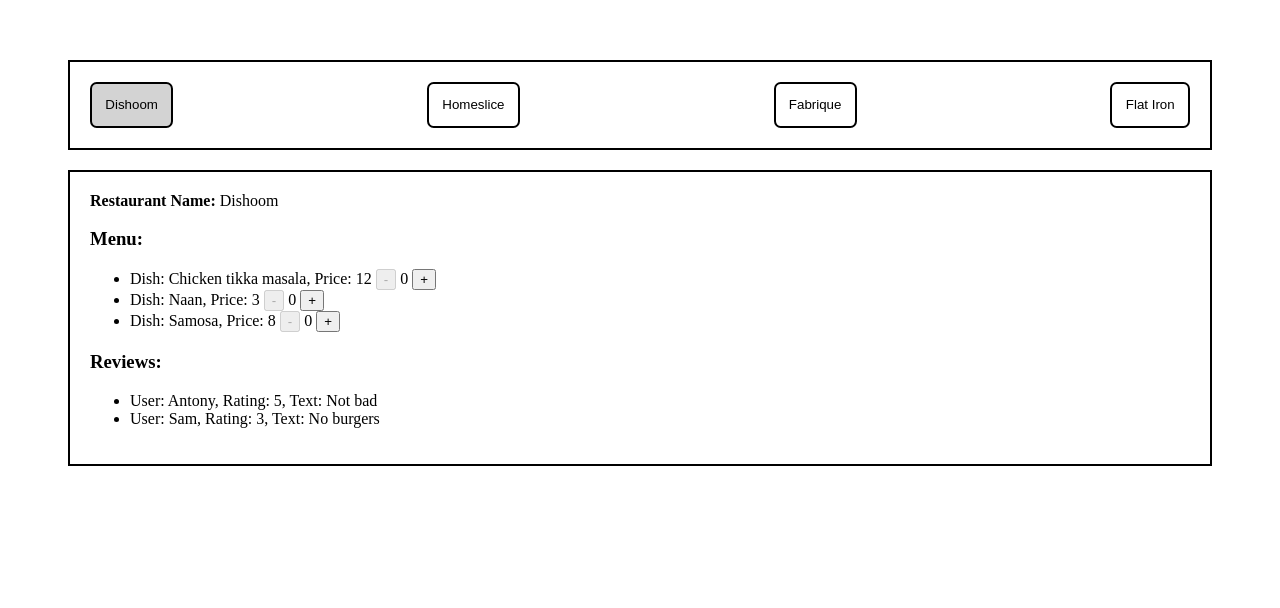
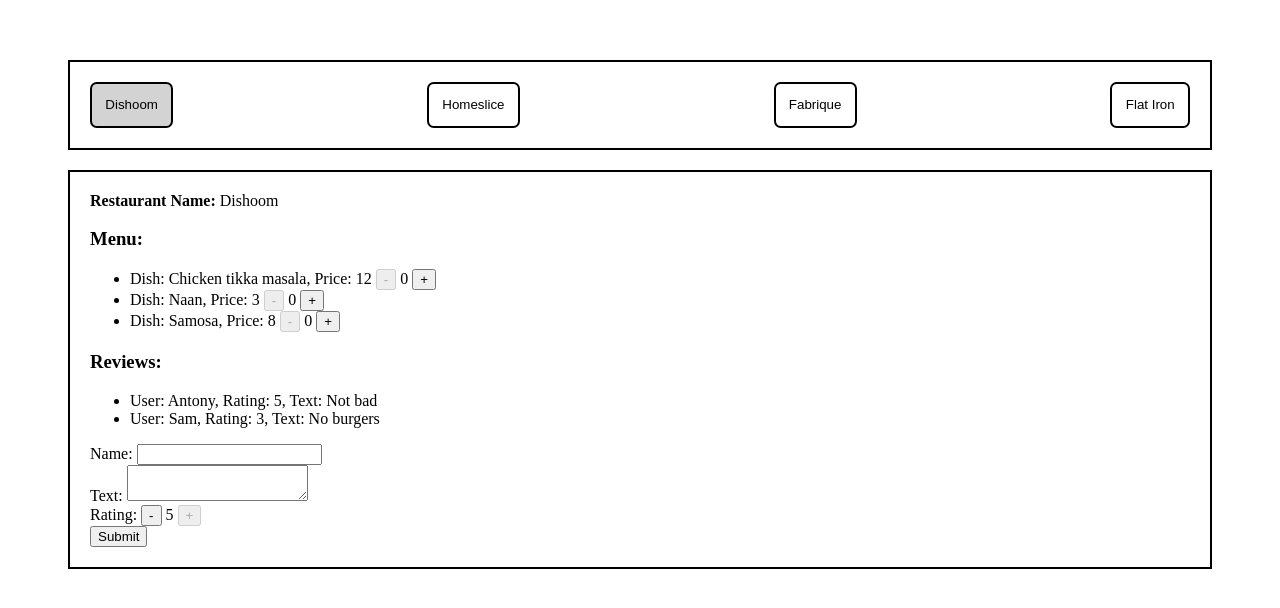
Before and after one commit to ivan-education/react-20231109, a React app: page / in a window 1280 px wide. Both pictures are taken after a click on the button "Dishoom". Shown: the top 608 px of the page. Built offline with nearby package versions, Linux system fonts and the light colour scheme; the HTML template or start-up script is replaced by a standard one.

Commit message:
lecture 4: implement ReviewForm

```diff
--- a/src/components/counter/component.tsx
+++ b/src/components/counter/component.tsx
@@ -22,7 +22,8 @@
     <span className="counter">
       <button
         className={classes.counter__button}
-        onClick={() => {
+        onClick={(e) => {
+          e.preventDefault();
           const updated = min < count ? count - step : min;
           onUpdateCount(updated);
         }}
@@ -33,7 +34,8 @@
       &nbsp;{count}&nbsp;
       <button
         className={classes.counter__button}
-        onClick={() => {
+        onClick={(e) => {
+          e.preventDefault();
           const updated = count < max ? count + step : max;
           onUpdateCount(updated);
         }}
--- a/src/components/restaurant/component.tsx
+++ b/src/components/restaurant/component.tsx
@@ -2,6 +2,7 @@
 import { Reviews } from "src/components/reviews/component";
 import styles from "./styles.module.css";
 import { RestaurantEntity } from "src/types";
+import { ReviewForm } from "../review-form/component";
 
 interface Props {
   restaurant: RestaurantEntity;
@@ -18,6 +19,7 @@
       <span>{restaurant.name}</span>
       <Menu dishes={restaurant.menu} />
       <Reviews reviews={restaurant.reviews} />
+      <ReviewForm />
     </div>
   );
 };
--- /dev/null
+++ b/src/components/review-form/component.tsx
@@ -0,0 +1,85 @@
+import { useReducer } from "react";
+import { ReviewEntity } from "src/types";
+import { Counter } from "../counter/component";
+
+const DEFAULT_FORM_STATE: ReviewEntity = {
+  id: "0",
+  user: "",
+  text: "",
+  rating: 5,
+};
+
+type ACTIONTYPE =
+  | { type: "setUser"; payload: string }
+  | { type: "setText"; payload: string }
+  | { type: "setRating"; payload: number };
+
+function reducer(state: ReviewEntity, action: ACTIONTYPE) {
+  switch (action.type) {
+    case "setUser":
+      return {
+        ...state,
+        user: action.payload,
+        text: DEFAULT_FORM_STATE.text,
+        rating: DEFAULT_FORM_STATE.rating,
+      };
+    case "setText":
+      return { ...state, text: action.payload };
+    case "setRating":
+      return { ...state, rating: action.payload };
+    default:
+      return state;
+  }
+}
+
+export const ReviewForm: React.FC = () => {
+  const [reviewForm, dispatch] = useReducer(reducer, DEFAULT_FORM_STATE);
+
+  const onSubmit = (e: React.FormEvent<HTMLFormElement>) => {
+    e.preventDefault();
+    console.log("Submitted Form Values: ", {
+      ...reviewForm,
+      id: crypto.randomUUID(),
+    });
+  };
+
+  return (
+    <div>
+      <form onSubmit={onSubmit}>
+        <div>
+          <label htmlFor="username">Name: </label>
+          <input
+            id="username"
+            type="text"
+            value={reviewForm.user}
+            onChange={(e) =>
+              dispatch({ type: "setUser", payload: e.target.value })
+            }
+          />
+        </div>
+        <div>
+          <label htmlFor="text">Text: </label>
+          <textarea
+            id="text"
+            value={reviewForm.text}
+            onChange={(e) =>
+              dispatch({ type: "setText", payload: e.target.value })
+            }
+          />
+        </div>
+        <div>
+          <label>Rating: </label>
+          <Counter
+            count={reviewForm.rating}
+            onUpdateCount={(count) => {
+              dispatch({ type: "setRating", payload: count });
+            }}
+            step={0.5}
+            min={1}
+          />
+        </div>
+        <input type="submit" value="Submit" />
+      </form>
+    </div>
+  );
+};
```
